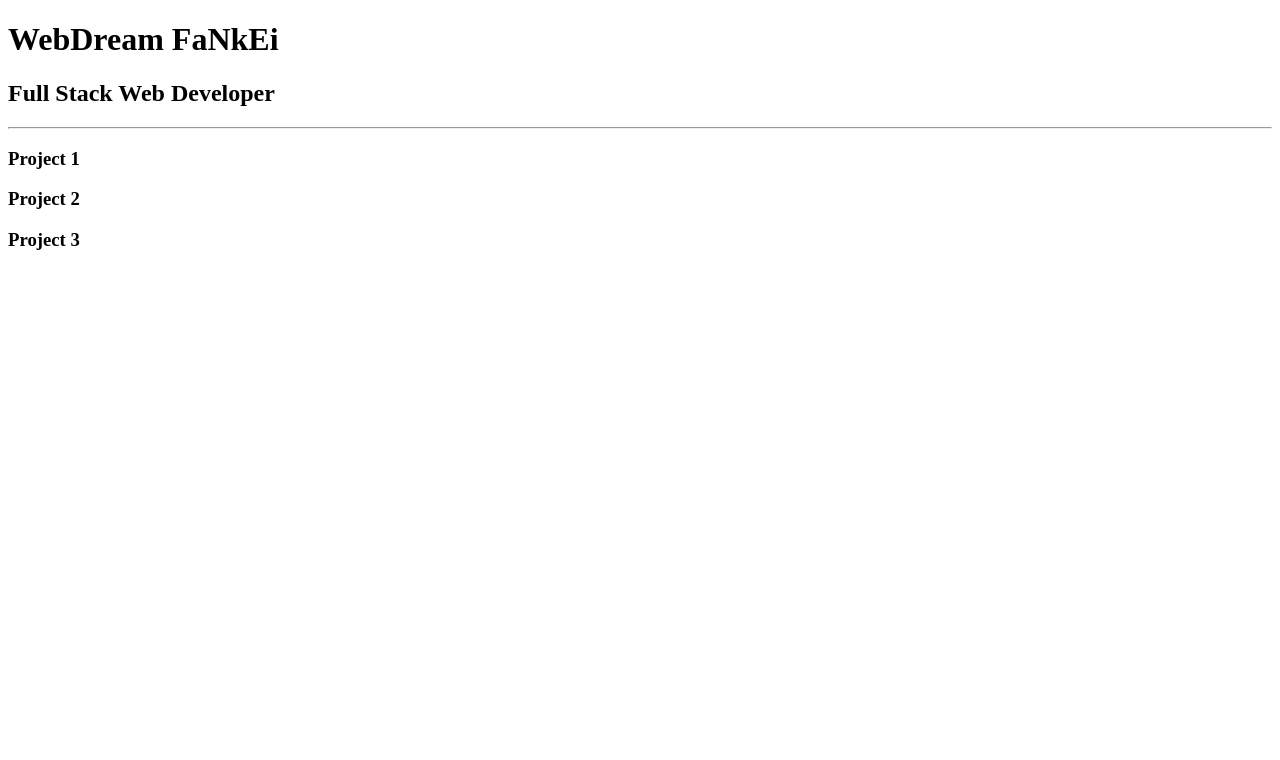
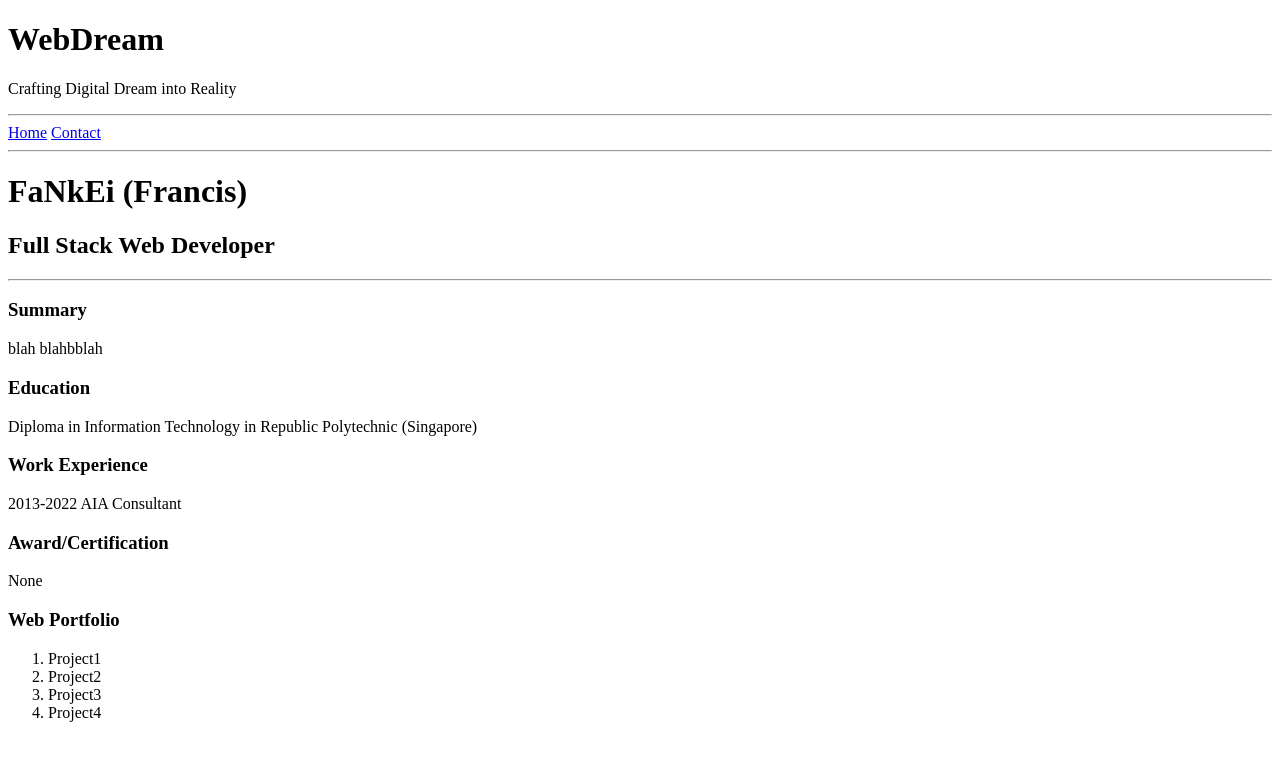
Before and after one commit to FaNkEiWu/WebDreamPortfolio, a plain HTML site: page index.html in a window 1280 px wide. Drawn offline with Linux system fonts and the light colour scheme.

Commit message:
edit index, add contact, add info

```diff
--- a/index.html
+++ b/index.html
@@ -4,15 +4,38 @@
         <meta charset="UTF-8">
         <meta name="viewport" content="width=device-width, initial-scale=1.0">
         <meta http-equiv="X-UA-Compatible" content="ie=edge">
-        <title>WebDream FaNkEi</title>
+        <title>WebDream</title>
         <link rel="stylesheet" href="style.css">
     </head>
     <body>
-	    <h1>WebDream FaNkEi</h1>
+	    <h1>WebDream</h1>
+        <p>Crafting Digital Dream into Reality</p>
+        <hr>
+        <a href="index.html">Home</a>
+        <a href="contact.html">Contact</a>
+        <hr>
+        <h1>FaNkEi (Francis)</h1>
         <h2>Full Stack Web Developer</h2>
         <hr>
-        <h3><a></a>Project 1</h3>
-        <h3><a></a>Project 2</h3>
-        <h3><a></a>Project 3</h3>
+
+        <h3>Summary</h3>
+        <p>blah blahbblah</p>
+
+        <h3>Education</h3>
+        <p>Diploma in Information Technology in Republic Polytechnic (Singapore)</p>
+
+        <h3>Work Experience</h3>
+        <p>2013-2022 AIA Consultant</p>
+
+        <h3>Award/Certification</h3>
+        <p>None</p>
+
+        <h3>Web Portfolio</h3>
+        <ol>
+            <li><a href="index.html"></a>Project1</li>
+            <li><a href="index.html"></a>Project2</li>
+            <li><a href="index.html"></a>Project3</li>
+            <li><a href="index.html"></a>Project4</li>
+        </ol>
     </body>
 </html>
```
Also changed, not shown: contact.html (added, +24 -0 lines).
